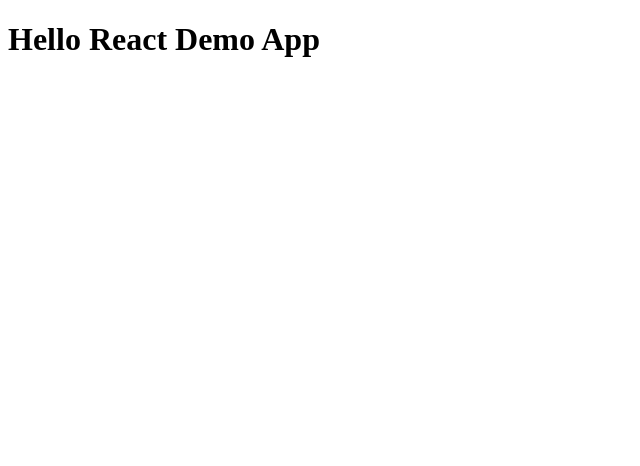
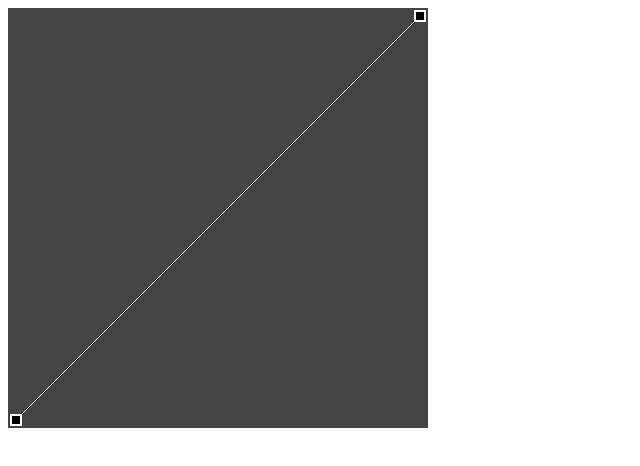
Before and after one commit to YutaNakamizo/react-tone-curve, a React (Create React App) app in the folder demo/: page / in a window 1280 px wide. Shown: the top 466 px of the page, without its empty margins (0-640 px from the left). Built offline with nearby package versions, Linux system fonts and the light colour scheme.

Commit message:
#1 線形グラフ

```diff
--- a/demo/src/App.js
+++ b/demo/src/App.js
@@ -1,7 +1,21 @@
 import React from 'react';
+import ToneCurve from '../../src';
+
+const styles = {
+  toneCurve: {
+    area: {
+      root: {
+        //backgroundColor: '#ddd',
+      },
+    },
+  },
+};
 
 export const App = () => {
   return (
-    <h1>Hello React Demo App</h1>
+    <ToneCurve
+      size={420}
+      styles={styles.toneCurve}
+    />
   );
 };
--- a/package.json
+++ b/package.json
@@ -45,5 +45,8 @@
     "webpack": "^5.9.0",
     "webpack-cli": "^4.2.0",
     "webpack-dev-server": "^3.11.0"
+  },
+  "dependencies": {
+    "deepmerge": "^4.2.2"
   }
 }
--- a/src/components/ToneCurve.js
+++ b/src/components/ToneCurve.js
@@ -1,9 +1,30 @@
 import React from 'react';
+import merge from 'deepmerge';
 import { ToneCurveArea } from './ToneCurve/Area';
+import { ToneCurveCurve } from './ToneCurve/Curve';
 
-export const ToneCurve = () => {
+const styles = {
+};
+
+export const ToneCurve = ({
+  size = 320,
+  styles: propsStyles = {},
+  ...props
+}) => {
+  const _styles = merge(styles, propsStyles);
   return (
     <ToneCurveArea
-    />
+      {...{
+        size,
+      }}
+      styles={_styles.area}
+    >
+      <ToneCurveCurve
+        {...{
+          size,
+        }}
+        styles={_styles.curve}
+      />
+    </ToneCurveArea>
   );
 };
--- a/src/components/ToneCurve/Area.js
+++ b/src/components/ToneCurve/Area.js
@@ -1,8 +1,34 @@
 import React from 'react';
+import merge from 'deepmerge';
 
-export const ToneCurveArea = () => {
+const styles = {
+  root: {
+    position: 'relative',
+    backgroundColor: '#444',
+  },
+};
+
+export const ToneCurveArea = ({
+  size = 320,
+  styles: propsStyles = {},
+  children,
+  ...props
+}) => {
+  const _styles = merge.all([
+    styles,
+    propsStyles,
+    {
+      root: {
+        width: size,
+        height: size,
+      },
+    },
+  ]);
   return (
-    <div>
+    <div
+      style={_styles.root}
+    >
+      {children}
     </div>
   );
 };
--- /dev/null
+++ b/src/components/ToneCurve/Curve.js
@@ -0,0 +1,138 @@
+import React, {
+  useState,
+  useEffect,
+  useRef,
+} from 'react';
+import merge from 'deepmerge';
+import { ToneCurveCurvePoint as CurvePoint } from './Curve/Point';
+
+const styles = {
+  root: {
+    position: 'relative',
+    width: '100%',
+    height: '100%',
+  },
+  svg: {
+    position: 'absolute',
+    top: 8,
+    left: 8,
+    width: 'calc(100% - 16px)',
+    height: 'calc(100% - 16px)',
+  },
+  points: {
+    position: 'absolute',
+    top: 8,
+    left: 8,
+    width: 'calc(100% - 16px)',
+    height: 'calc(100% - 16px)',
+  },
+};
+
+export const ToneCurveCurve = ({
+  size = 320,
+  styles: propsStyles = {},
+  ...props
+}) => {
+  const [ path, setPath ] = useState('M 0 1 C 1 0 1 0 1 0');
+  const svgRef = useRef();
+  const pathRef = useRef();
+  const pointsRef = useRef([
+    {
+      x: 0,
+      y: 0,
+      active: false,
+      focused: false,
+      protected: true,
+      fixed: [
+        'x',
+      ],
+    },
+    {
+      x: 1,
+      y: 1,
+      active: false,
+      focused: false,
+      protected: true,
+      fixed: [
+        'x',
+      ],
+    },
+  ]);
+  const [ points, setPoints ] = useState([ ...pointsRef.current ]);
+  const updatePoints = () => {
+    setPoints([ ...pointsRef.current ]);
+  };
+  useEffect(() => {
+    const renderPath = () => {
+      const points = [ ...pointsRef.current ];
+      const p0 = points.shift();
+      const path = [
+        `M ${p0.x} ${1 - p0.y}`
+      ];
+      for(const pN of points) {
+        path.push(`C ${pN.x} ${1 - pN.y} ${pN.x} ${1 - pN.y} ${pN.x} ${1 - pN.y}`)
+      }
+      pathRef.current.setAttribute('d', path.join(' '));
+    };
+    renderPath();
+  }, [
+    points,
+  ]);
+
+  const handlePointDrag = (e, index) => {
+    const point = pointsRef.current[index];
+    const {
+      top,
+      left,
+    } = svgRef.current.getBoundingClientRect();
+    const x = point.fixed?.includes('x') ? point.x : (e.pageX - (window.pageXOffset + left)) / (size - 16);
+    const y = point.fixed?.includes('y') ? point.y : 1 - ((e.pageY - (window.pageYOffset + top)) / (size - 16));
+    point.x = x > 1 ? 1 : (x < 0 ? 0 : x);
+    point.y = y > 1 ? 1 : (y < 0 ? 0 : y);
+    updatePoints();
+  };
+
+  const _styles = merge(styles, propsStyles);
+  return (
+    <div
+      style={_styles.root}
+    >
+      <svg
+        ref={svgRef}
+        width={size}
+        height={size}
+        viewBox="0 0 1 1"
+        style={_styles.svg}
+      >
+        <path
+          ref={pathRef}
+          d={path}
+          stroke="white"
+          strokeWidth={1 / size}
+          style={_styles.curve}
+        />
+      </svg>
+
+      <div
+        style={_styles.points}
+      >
+        {points.map(({
+            x,
+            y,
+            active,
+            focused,
+          }, index) => (
+          <CurvePoint
+            key={index}
+            size={size}
+            x={x}
+            y={y}
+            active={active}
+            focused={focused}
+            onDrag={e => handlePointDrag(e, index)}
+          />
+        ))}
+      </div>
+    </div>
+  );
+};
--- /dev/null
+++ b/src/components/ToneCurve/Curve/Point.js
@@ -0,0 +1,30 @@
+import React from 'react';
+import merge from 'deepmerge';
+
+export const ToneCurveCurvePoint = ({
+  x,
+  y,
+  active,
+  focused,
+  size,
+  ...props
+}) => {
+  return (
+    <div
+      style={{
+        position: 'absolute',
+        left: x * (size - 16) - 6,
+        top: (1 - y) * (size - 16) - 6,
+        width: 8,
+        height: 8,
+        borderWidth: 2,
+        borderStyle: 'solid',
+        borderColor: '#fff',
+        backgroundColor: (active || focused) ? '#fff' : '#000',
+        cursor: 'crosshair',
+      }}
+      onDragStart={() => false}
+      {...props}
+    />
+  );
+};
--- a/src/index.js
+++ b/src/index.js
@@ -1,4 +1,4 @@
 import React from 'react';
 import { ToneCurve } from './components/ToneCurve';
 
-export default ToneCurve;
+export default function(props) { return <ToneCurve {...props} /> };
```
Also changed, not shown: 1 other file (tests, documents, lock files or other folders).
